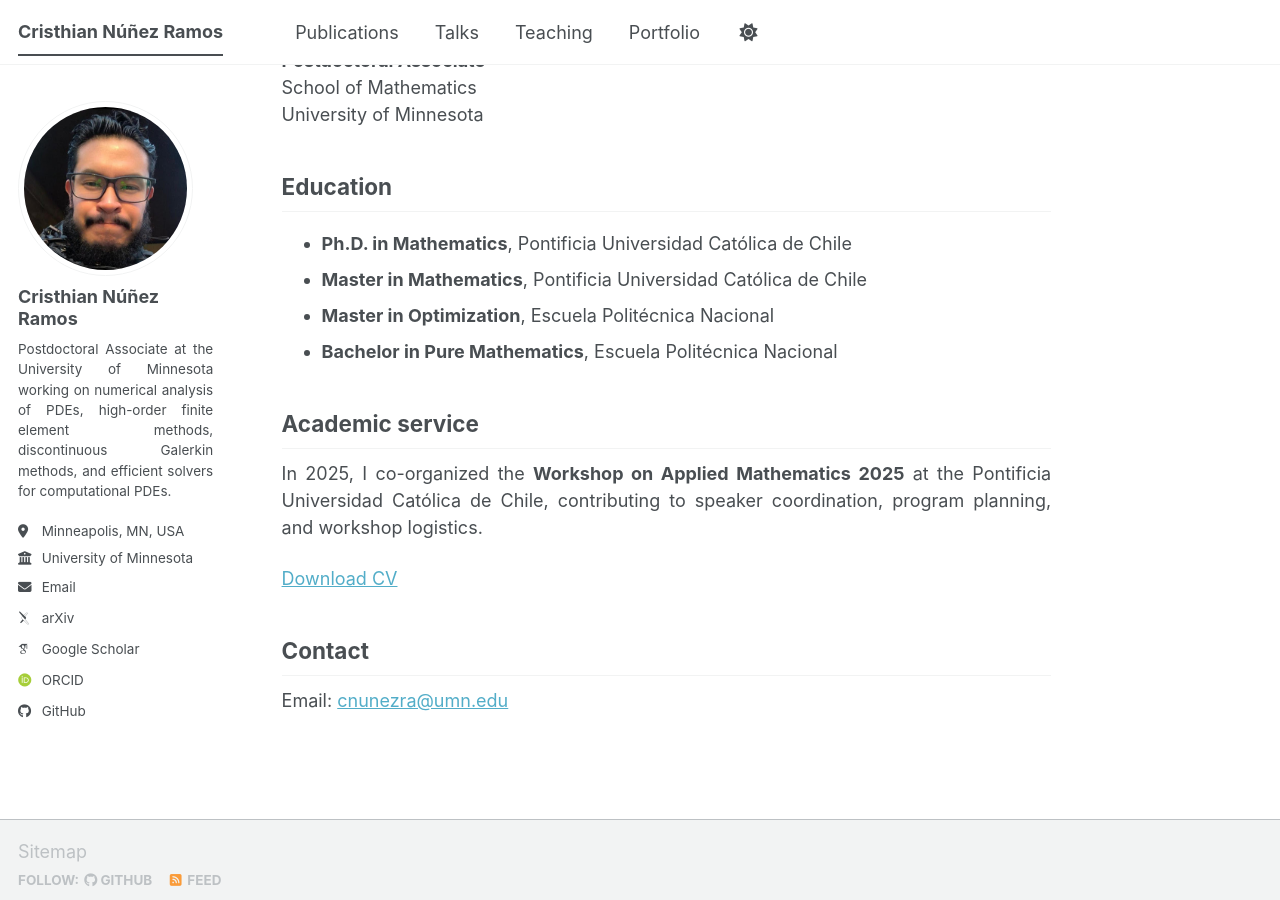
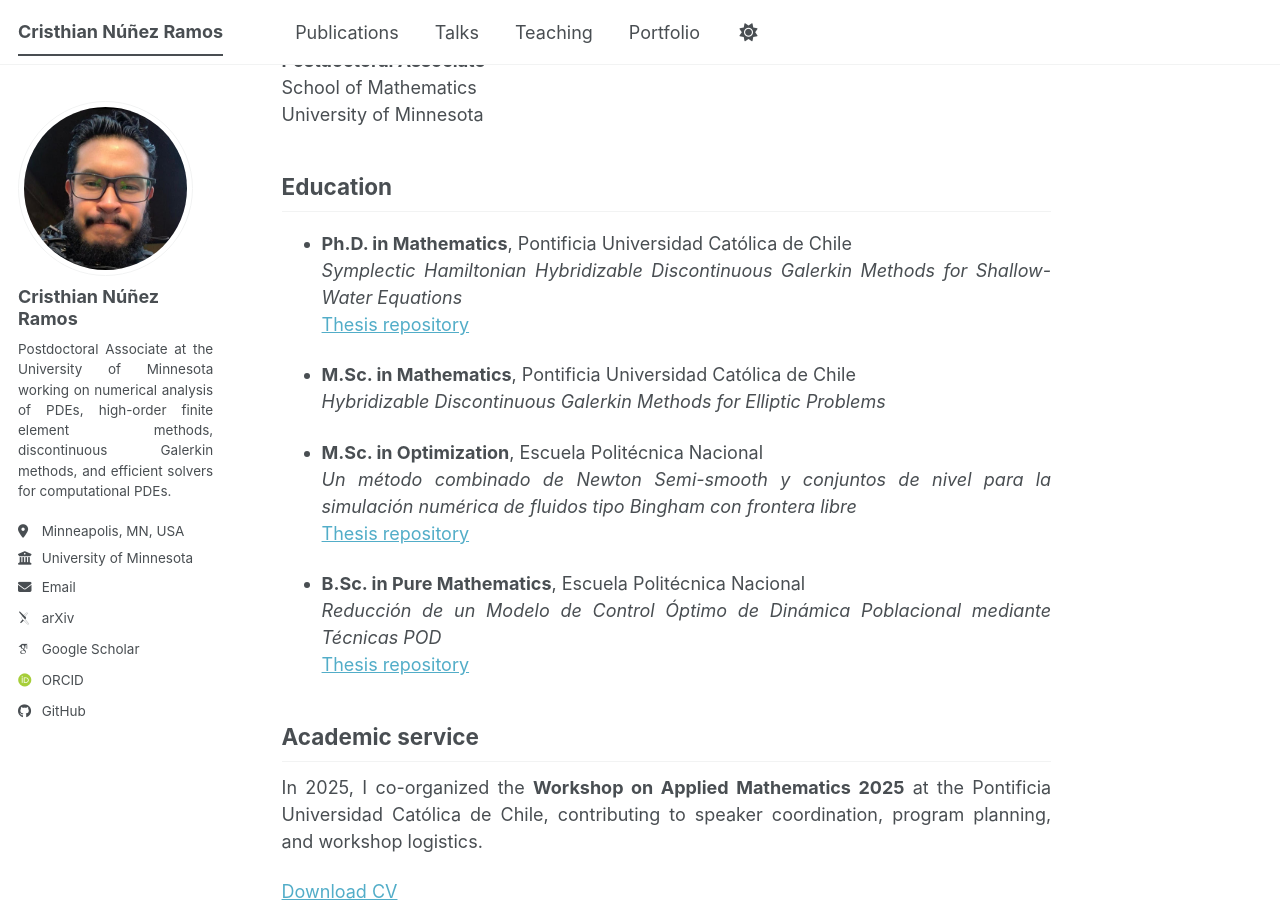
Before and after one commit to cnunezra-NAPDEs/webpage, a Jekyll site: the page built from _pages/about.md, in a window 1280 px wide and 900 px high, scrolled down 998 px. Built offline with Jekyll 4.4.1, drawn with Linux system fonts in a browser that asks for light colours; some web fonts are replaced; a script bundle is joined from its source files by our own code; library files that are not in the unit come from our copies.

Commit message:
Update about.md

```diff
--- a/_pages/about.md
+++ b/_pages/about.md
@@ -33,9 +33,19 @@ University of Minnesota
 ## Education
 
 - **Ph.D. in Mathematics**, Pontificia Universidad Católica de Chile
-- **Master in Mathematics**, Pontificia Universidad Católica de Chile
-- **Master in Optimization**, Escuela Politécnica Nacional
-- **Bachelor in Pure Mathematics**, Escuela Politécnica Nacional
+  *Symplectic Hamiltonian Hybridizable Discontinuous Galerkin Methods for Shallow-Water Equations*
+  [Thesis repository]([LINK_PHD](https://repositorio.uc.cl/handle/11534/105265))
+
+- **M.Sc. in Mathematics**, Pontificia Universidad Católica de Chile
+  *Hybridizable Discontinuous Galerkin Methods for Elliptic Problems*
+
+- **M.Sc. in Optimization**, Escuela Politécnica Nacional
+  *Un método combinado de Newton Semi-smooth y conjuntos de nivel para la simulación numérica de fluidos tipo Bingham con frontera libre*
+  [Thesis repository]([LINK_MASTER_EPN](https://bibdigital.epn.edu.ec/handle/15000/19375))
+
+- **B.Sc. in Pure Mathematics**, Escuela Politécnica Nacional
+  *Reducción de un Modelo de Control Óptimo de Dinámica Poblacional mediante Técnicas POD*
+  [Thesis repository]([LINK_BACHELOR](https://bibdigital.epn.edu.ec/handle/15000/10375))
 
 ## Academic service
 
```
